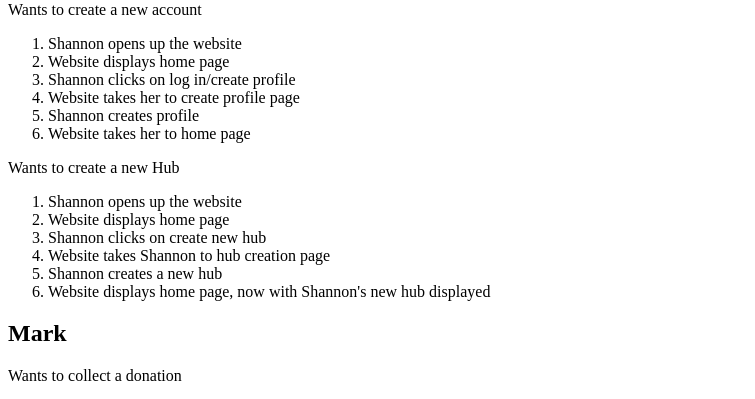
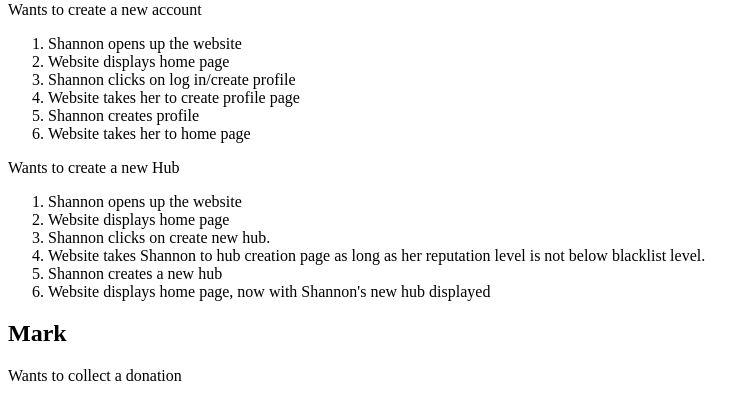
Before and after one commit to Npascetti/kindness, a PHP site: page /use-cases.php in a window 1280 px wide. Shown: the part 499-898 px from the top of the page, without its empty margins (0-755 px from the left). Run offline with PHP 8.4, Linux system fonts and the light colour scheme.

Commit message:
added blacklist caveat to shannon use case

```diff
--- a/epic/use-cases.php
+++ b/epic/use-cases.php
@@ -48,8 +48,8 @@
 			<ol>
 				<li>Shannon opens up the website</li>
 				<li>Website displays home page</li>
-				<li>Shannon clicks on create new hub</li>
-				<li>Website takes Shannon to hub creation page</li>
+				<li>Shannon clicks on create new hub.</li>
+				<li>Website takes Shannon to hub creation page as long as her reputation level is not below blacklist level.</li>
 				<li>Shannon creates a new hub</li>
 				<li>Website displays home page, now with Shannon's new hub displayed</li>
 			</ol>
```
